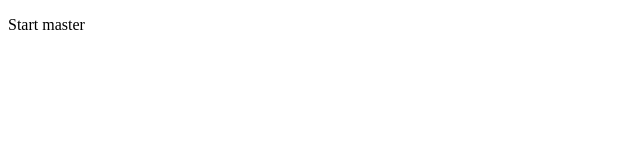
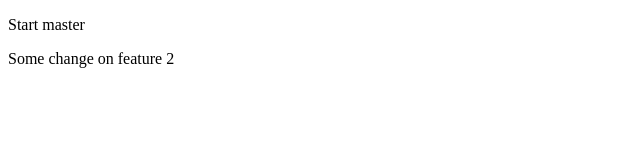
Before and after one commit to axharus/git_test_tmkp, a plain HTML site: page object.html in a window 1280 px wide. Shown: the whole page, without its empty margins (0-640 px from the left). Drawn offline with Linux system fonts and the light colour scheme.

Commit message:
some changes on feature 2 for the first time

```diff
--- a/object.html
+++ b/object.html
@@ -10,5 +10,8 @@
     <p>
         Start master
     </p>
+    <p>
+        Some change on feature 2
+    </p>
 </body>
 </html>
```
